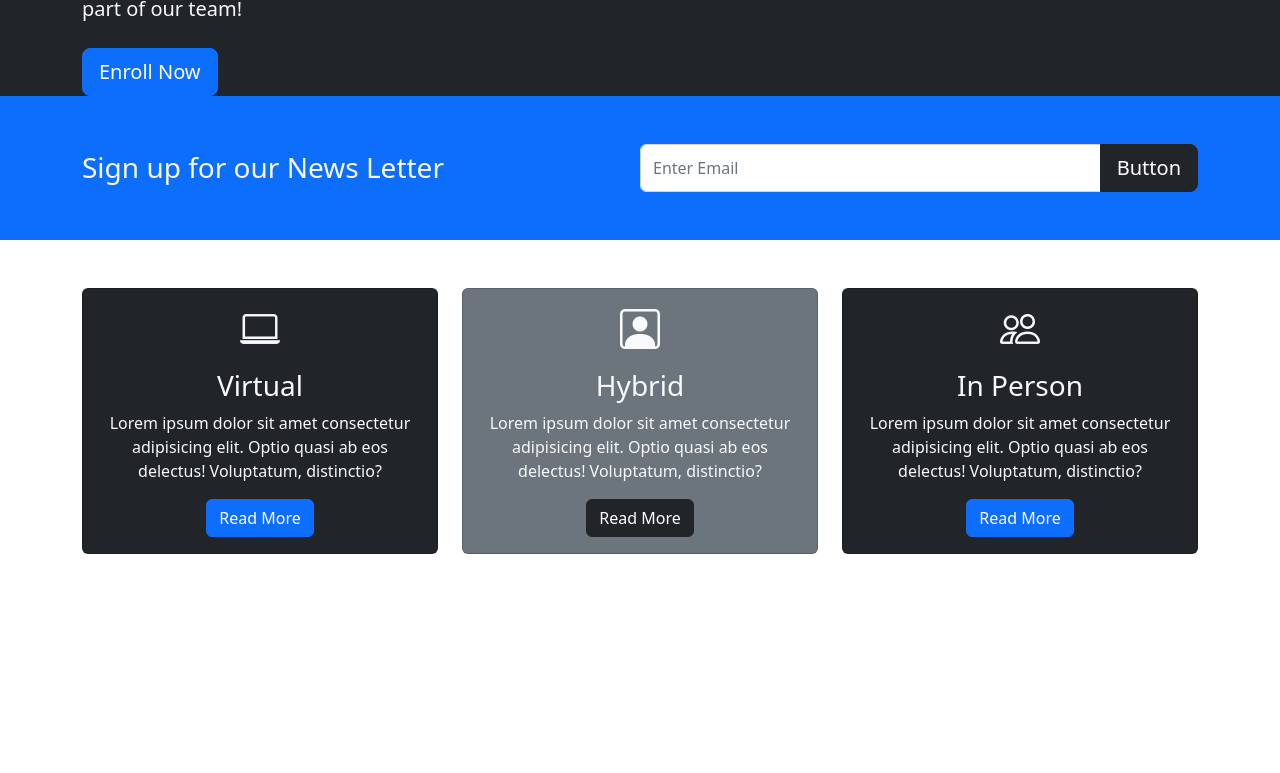
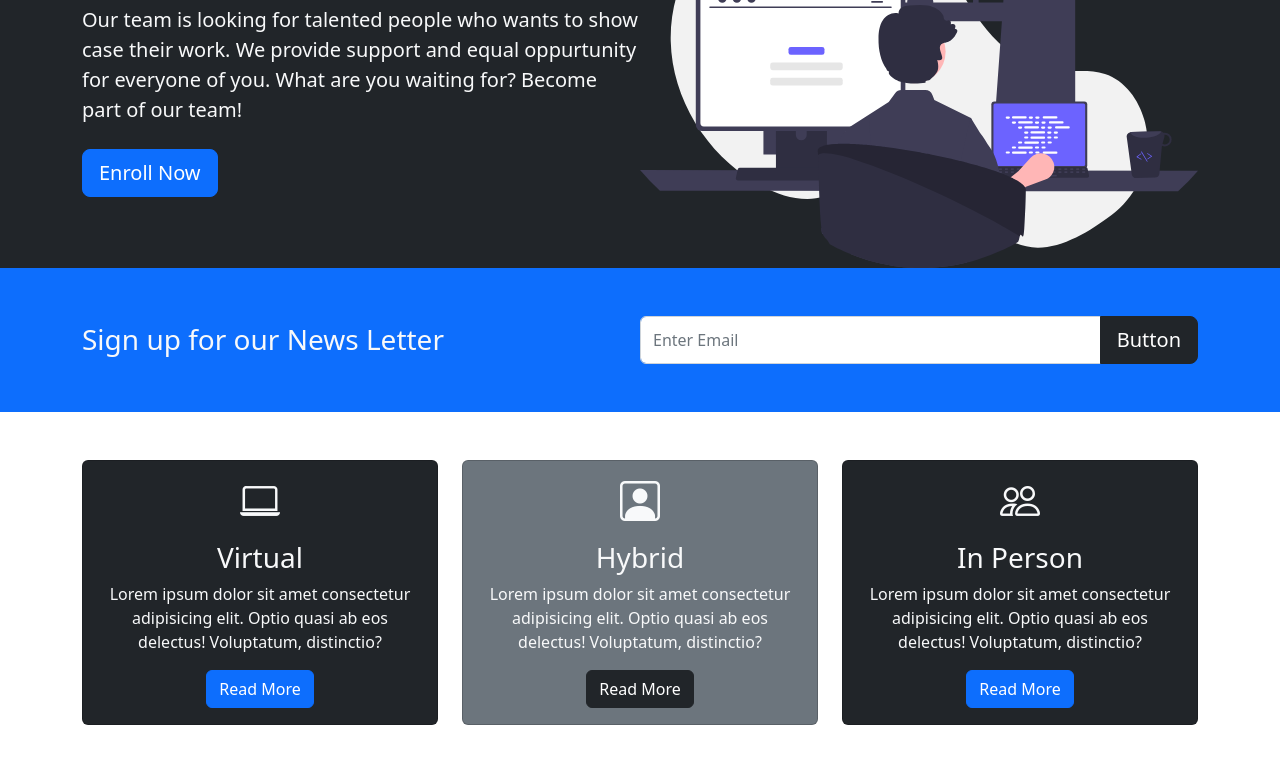
Before and after one commit to Markxethx/bootstrap, a plain HTML site: page index.html in a window 1280 px wide. Shown: the part 258-1031 px from the top of the page. Before the commit the page ends 860 px from the top, so only its background shows below. Drawn offline with nearby package versions, Linux system fonts and the light colour scheme.

Commit message:
Update index.html

```diff
--- a/index.html
+++ b/index.html
@@ -40,7 +40,7 @@
                     <p class="lead my-4">Our team is looking for talented people who wants to show case their work. We provide support and equal oppurtunity for everyone of you. What are you waiting for? Become part of our team!</p>
                     <button class="btn btn-primary btn-lg">Enroll Now</button>
                 </div>
-                <img class="img-fluid w-50 d-none d-sm-block" src="img/programmer.svg" alt="">
+                <img class="img-fluid w-50 d-none d-sm-block" src="programmer.svg" alt="">
              </div>
         </div>
     </section>
```
